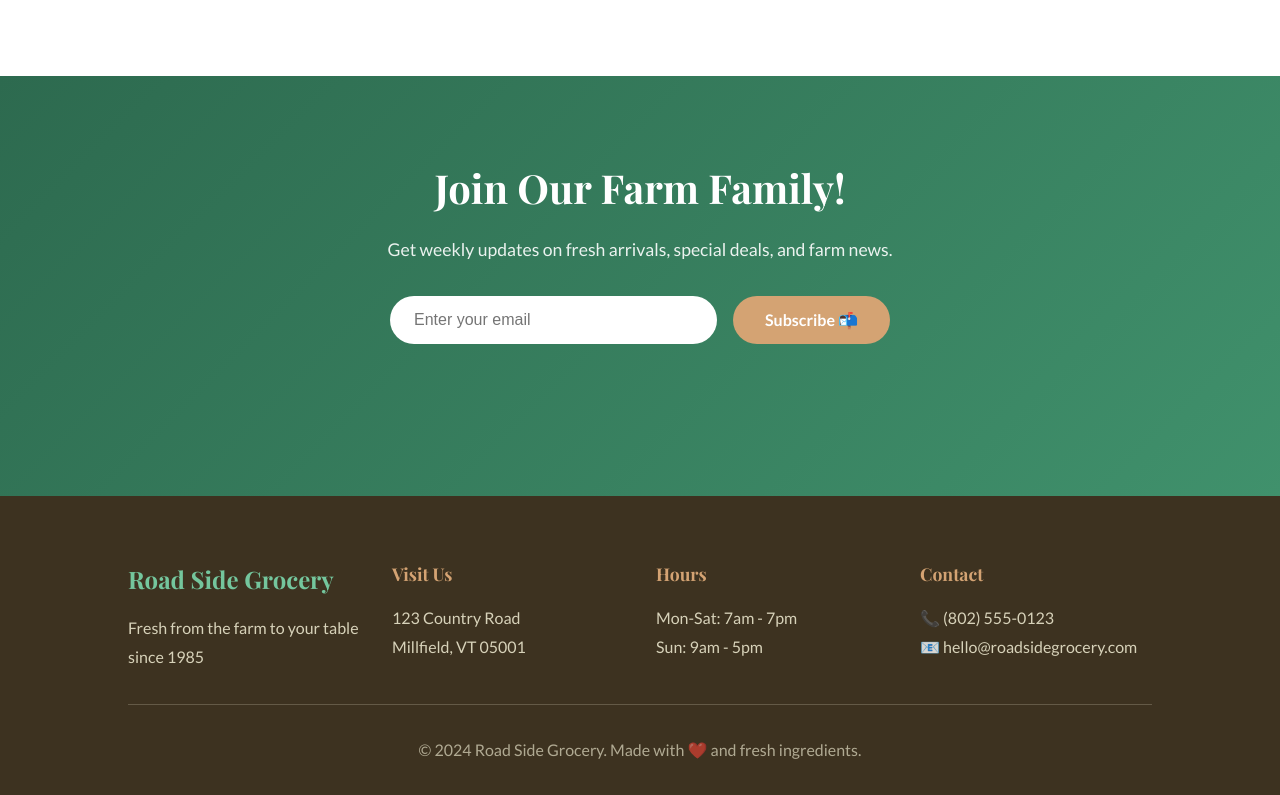
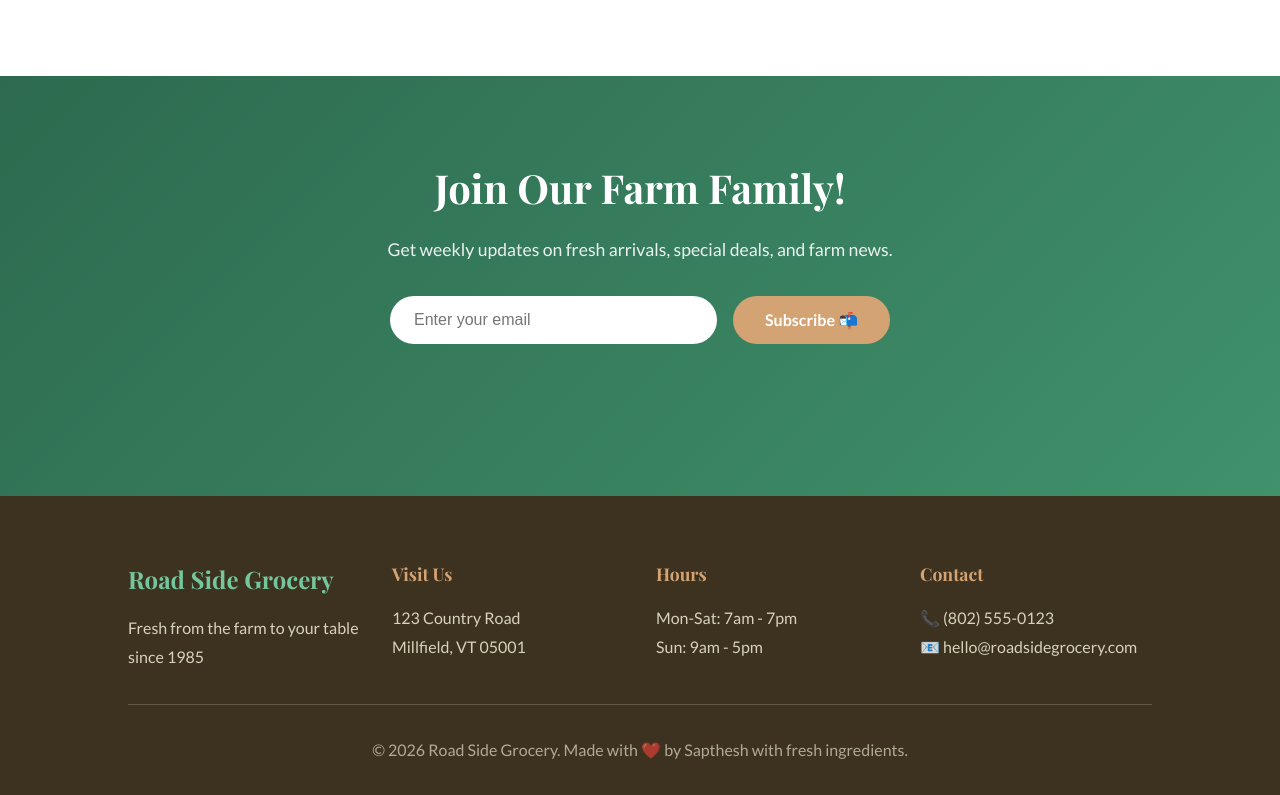
Before and after one commit to sapthesh/Road-side-Grocery-Store, a plain HTML site: page index.html in a window 1280 px wide. Shown: the part 4008-4803 px from the top of the page. Drawn offline with nearby package versions, Linux system fonts and the light colour scheme.

Commit message:
Update index.html

```diff
--- a/index.html
+++ b/index.html
@@ -170,7 +170,7 @@
             </div>
         </div>
         <div class="footer-bottom">
-            <p>&copy; 2024 Road Side Grocery. Made with ❤️ and fresh ingredients.</p>
+            <p>&copy; 2026 Road Side Grocery. Made with ❤️ by Sapthesh with fresh ingredients.</p>
         </div>
     </footer>
 
```
